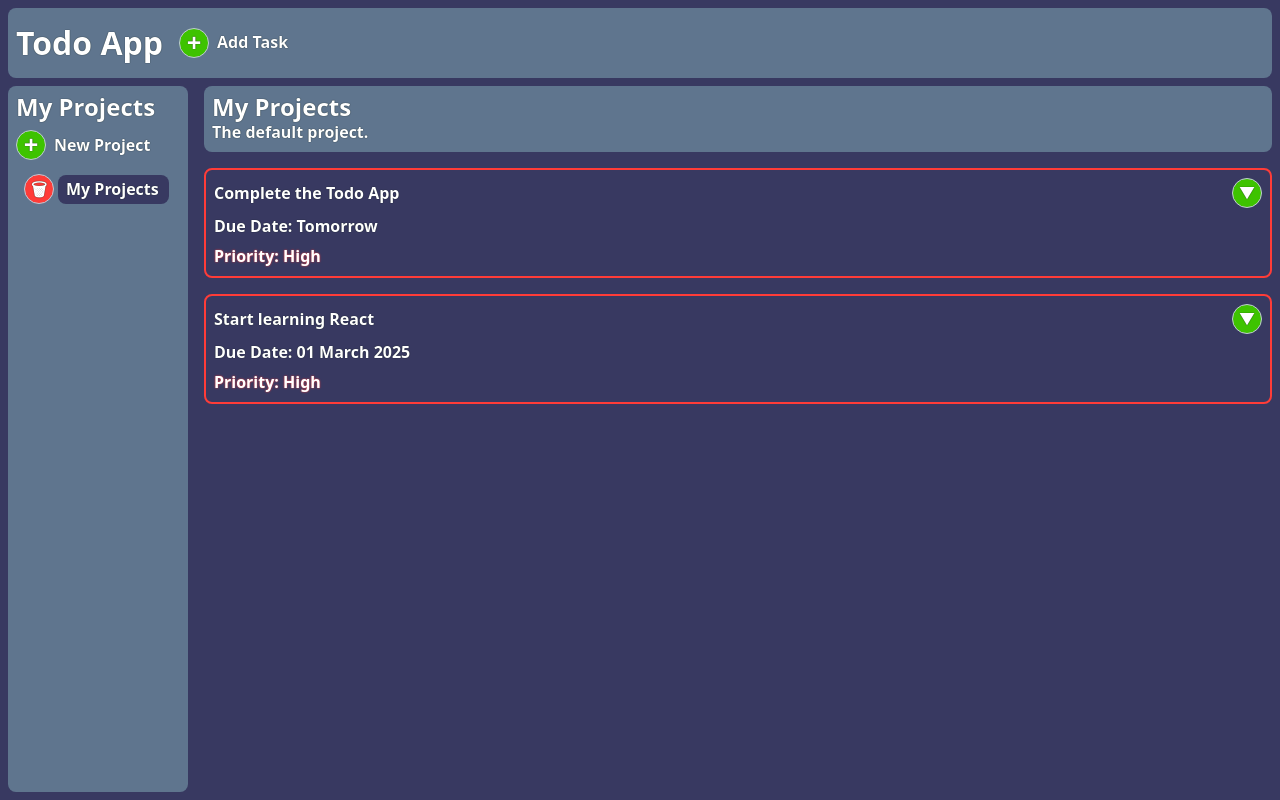
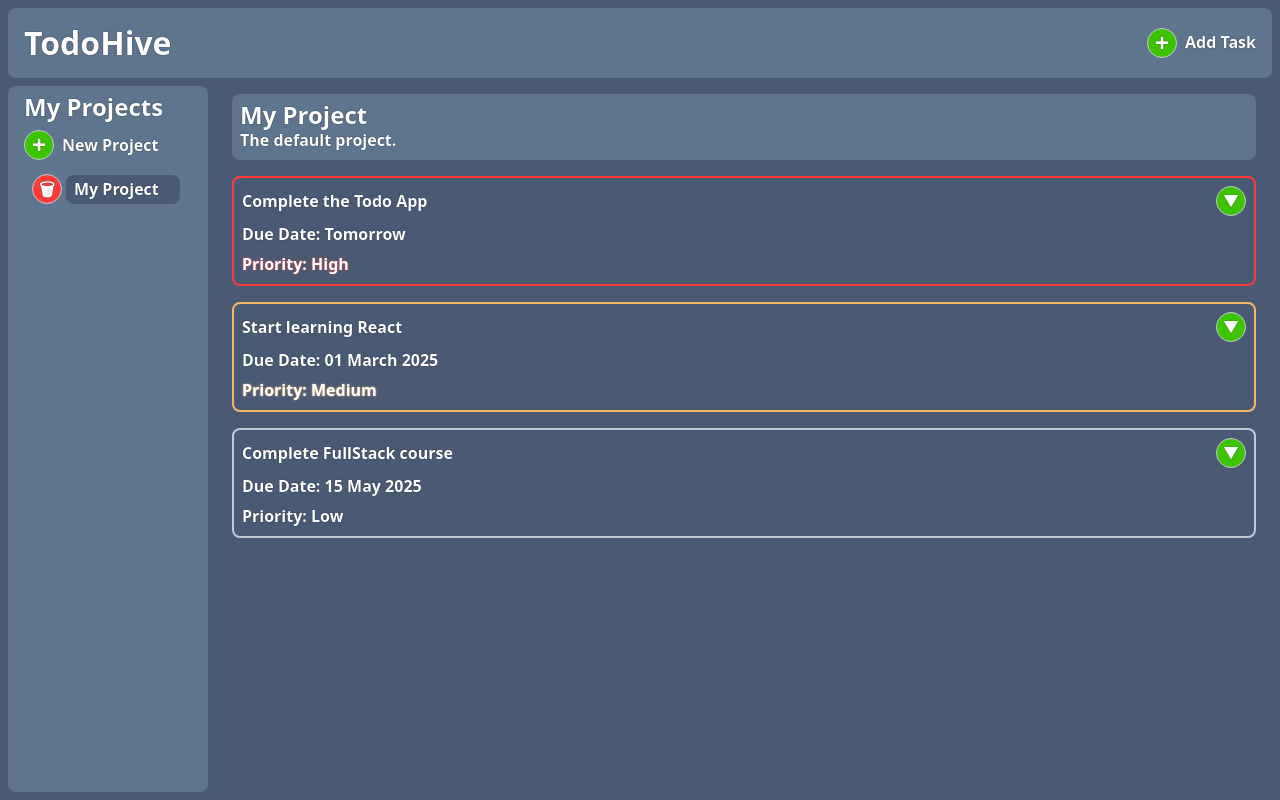
Before and after one commit to A6ih/todo-list, a website built with webpack: page src/template.html in a window 1280 px wide. Built offline with nearby package versions, Linux system fonts and the light colour scheme.

Commit message:
Add paddings for Main div and Change App Name to TodoHive

```diff
--- a/src/localStorage.js
+++ b/src/localStorage.js
@@ -4,7 +4,7 @@ export default function saveToLocalStorage(array) {
 
 export function getFromLocalStorage() {
     if(localStorage.length === 0) {
-        saveToLocalStorage([{"title":"My Projects","description":"The default project.","tasks":[{"title":"Complete the Todo App","description":"Complete the Todo App from the odin project","dueDate":"2025-02-10","priority":"High","note":"Learn from your mistakes","id":0,"projectId":0},{"title":"Start learning React","description":"Start learning react after completing the Javascript section","dueDate":"2025-03-01","priority":"High","note":"Do not Rush","id":1,"projectId":0}],"id":0}]);
+        saveToLocalStorage([{"title":"My Project","description":"The default project.","tasks":[{"title":"Complete the Todo App","description":"Complete the Todo App from the odin project","dueDate":"2025-02-10","priority":"High","note":"Learn from your mistakes","id":0,"projectId":0},{"title":"Start learning React","description":"Start learning react after completing the Javascript section","dueDate":"2025-03-01","priority":"Medium","note":"Do not Rush","id":1,"projectId":0},{"title":"Complete FullStack course","description":"Complete the FullStack course from The Odin Project","dueDate":"2025-05-15","priority":"Low","note":"Understand all the concepts well","id":2,"projectId":0}],"id":0}]);
     }
     return JSON.parse(localStorage.getItem("localApp"));
 }
--- a/src/styles.css
+++ b/src/styles.css
@@ -82,7 +82,7 @@ textarea:not([rows]) {
   --yellow-color: #F4B860;
   --common-padding: 0.5rem;
   --border-color: #C1CAD6;
-  --background-color: #383961;
+  --background-color: #4A5A75;
   --radius: 0.5rem;
 }
 
@@ -133,7 +133,7 @@ body {
   padding: var(--common-padding);
   display: grid;
   grid-template-rows: 70px 1fr;
-  grid-template-columns: 180px 1fr;
+  grid-template-columns: 200px 1fr;
   grid-template-areas:
     "header header"
     "navbar main";
@@ -144,10 +144,10 @@ body {
 header {
   grid-area: header;
   display: flex;
-  justify-content: start;
+  justify-content: space-between;
   align-items: center;
   gap: 1rem;
-  padding: 0.5rem;
+  padding: 0.5rem 1rem;
   background-color: var(--secondary-color);
   color: var(--text-color);
 }
@@ -158,7 +158,7 @@ nav {
   flex-direction: column;
   align-items: start;
   gap: 10px;
-  padding: 0.5rem;
+  padding: 0.5rem 1rem;
   background-color: var(--secondary-color);
 }
 
@@ -167,7 +167,7 @@ main {
   display: flex;
   flex-direction: column;
   gap: 1rem;
-  margin-left: 8px;
+  padding: 0.5rem 1rem;
 }
 
 #task-cards-container {
@@ -190,7 +190,8 @@ main {
 }
 
 #project-description-display,
-.task-description {
+.task-description,
+.task-note {
   width: 44ch;
   overflow-wrap: break-word;
 }
--- a/src/template.html
+++ b/src/template.html
@@ -3,11 +3,11 @@
 <head>
     <meta charset="UTF-8">
     <meta name="viewport" content="width=device-width, initial-scale=1.0">
-    <title>ToDo App</title>
+    <title>TodoHive</title>
 </head>
 <body>
     <header>
-        <h1>Todo App</h1>
+        <h1>TodoHive</h1>
         <div id="add-task-container" class="add-btn-container">
             <button id="show-task-dialog">
                 +
```
